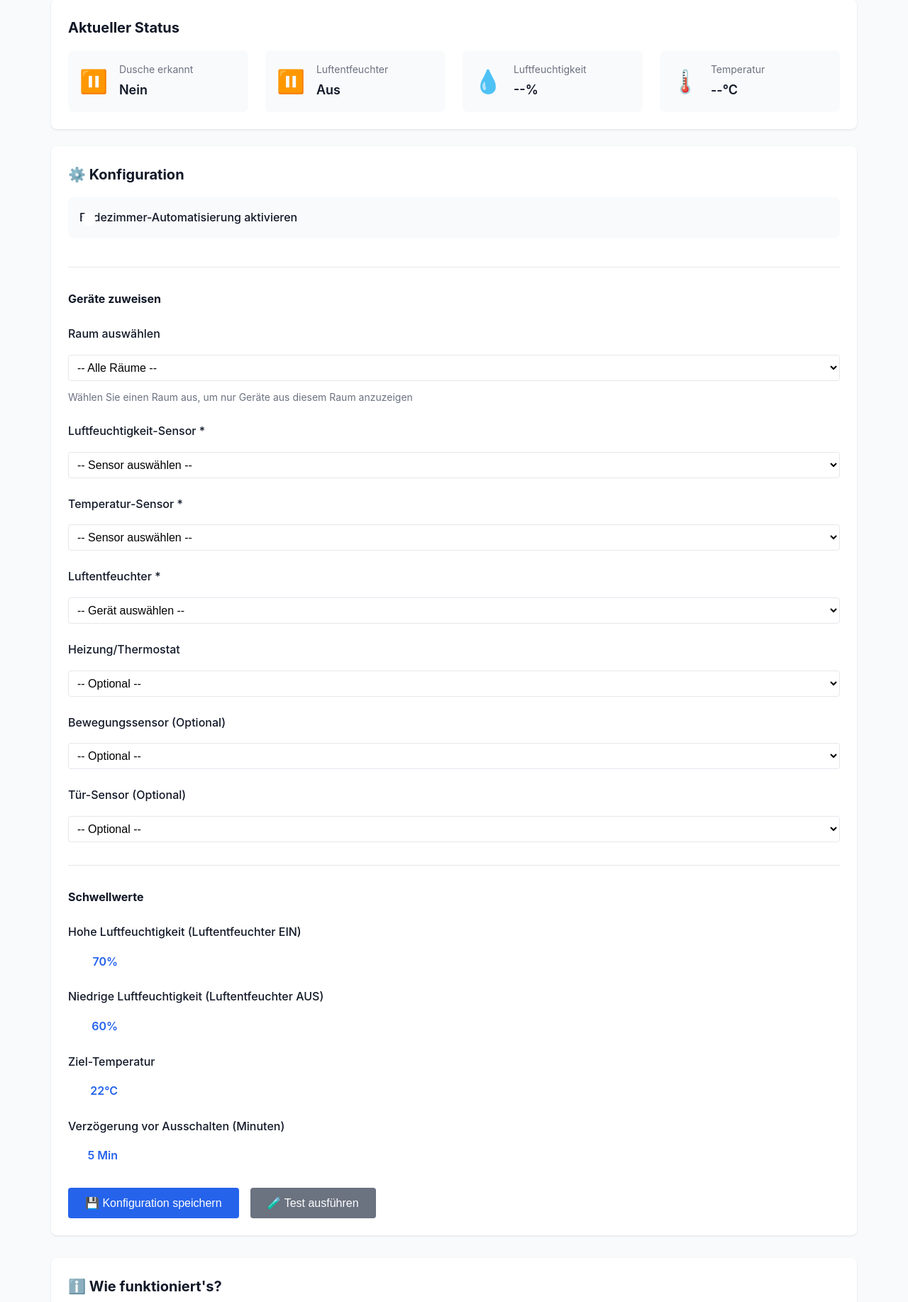
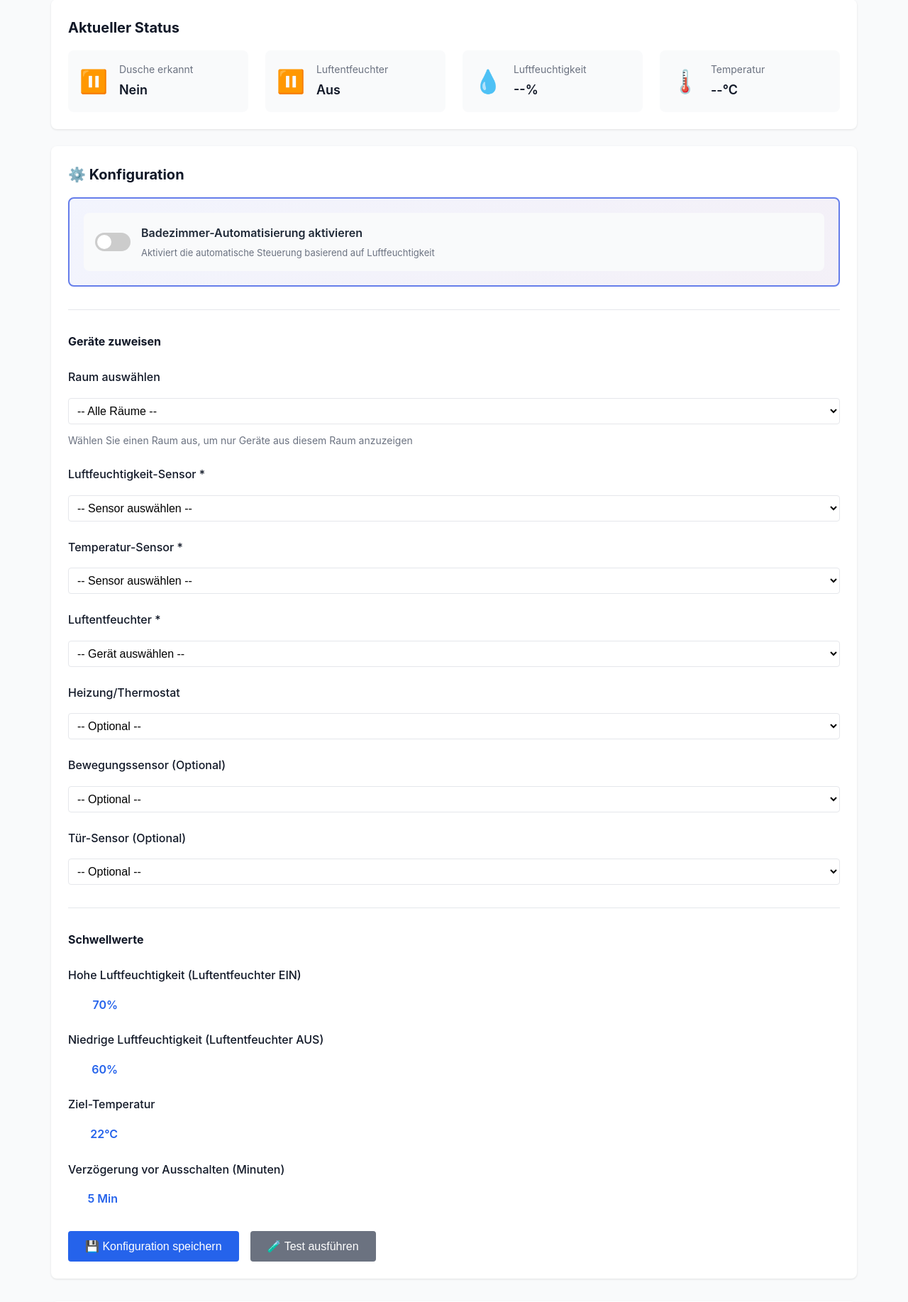
Before and after one commit to SHP-ART/KI-SYSTEM, a Flask app: page /bathroom in a window 1280 px wide. Shown: the part 290-2125 px from the top of the page at 71% size. Run offline with Flask 3, Linux system fonts and the light colour scheme; data that the repository does not hold is empty; parts of the project's set-up code (start-up, migrations or seed data) failed here and were passed over.

Commit message:
Improve bathroom automation toggle switch layout
- Move toggle into highlighted section with gradient background
- Add colored border for better visibility
- Add descriptive subtext explaining what the toggle does
- Improve visual hierarchy with larger font and better spacing
- Makes the main enable/disable switch more prominent and easier to find

This addresses poor arrangement of the activation toggle.

```diff
--- a/src/web/templates/bathroom.html
+++ b/src/web/templates/bathroom.html
@@ -53,11 +53,19 @@
     <div class="card config-card">
         <h3>⚙️ Konfiguration</h3>
 
-        <div class="form-group">
-            <label class="toggle-label">
+        <!-- Aktivierungs-Toggle hervorgehoben -->
+        <div class="enable-section" style="background: linear-gradient(135deg, #667eea15 0%, #764ba215 100%); border: 2px solid #667eea; border-radius: 8px; padding: 20px; margin-bottom: 30px;">
+            <label class="toggle-label" style="display: flex; align-items: center; gap: 15px; cursor: pointer; margin: 0;">
                 <input type="checkbox" id="bathroom-enabled" class="toggle-checkbox">
                 <span class="toggle-switch"></span>
-                Badezimmer-Automatisierung aktivieren
+                <div style="flex: 1;">
+                    <div style="font-size: 16px; font-weight: 600; color: #1f2937; margin-bottom: 4px;">
+                        Badezimmer-Automatisierung aktivieren
+                    </div>
+                    <div style="font-size: 13px; color: #6b7280;">
+                        Aktiviert die automatische Steuerung basierend auf Luftfeuchtigkeit
+                    </div>
+                </div>
             </label>
         </div>
 
```
